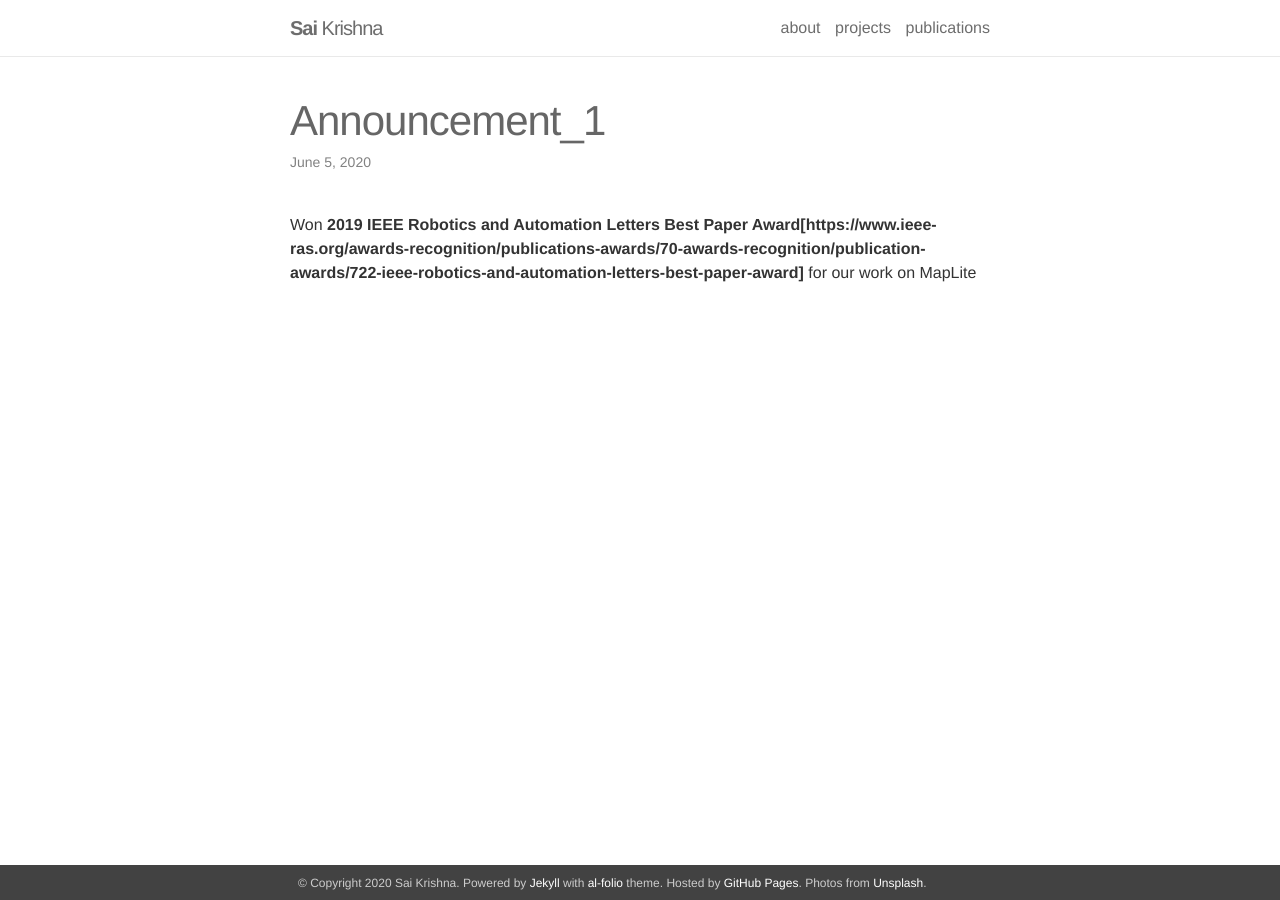
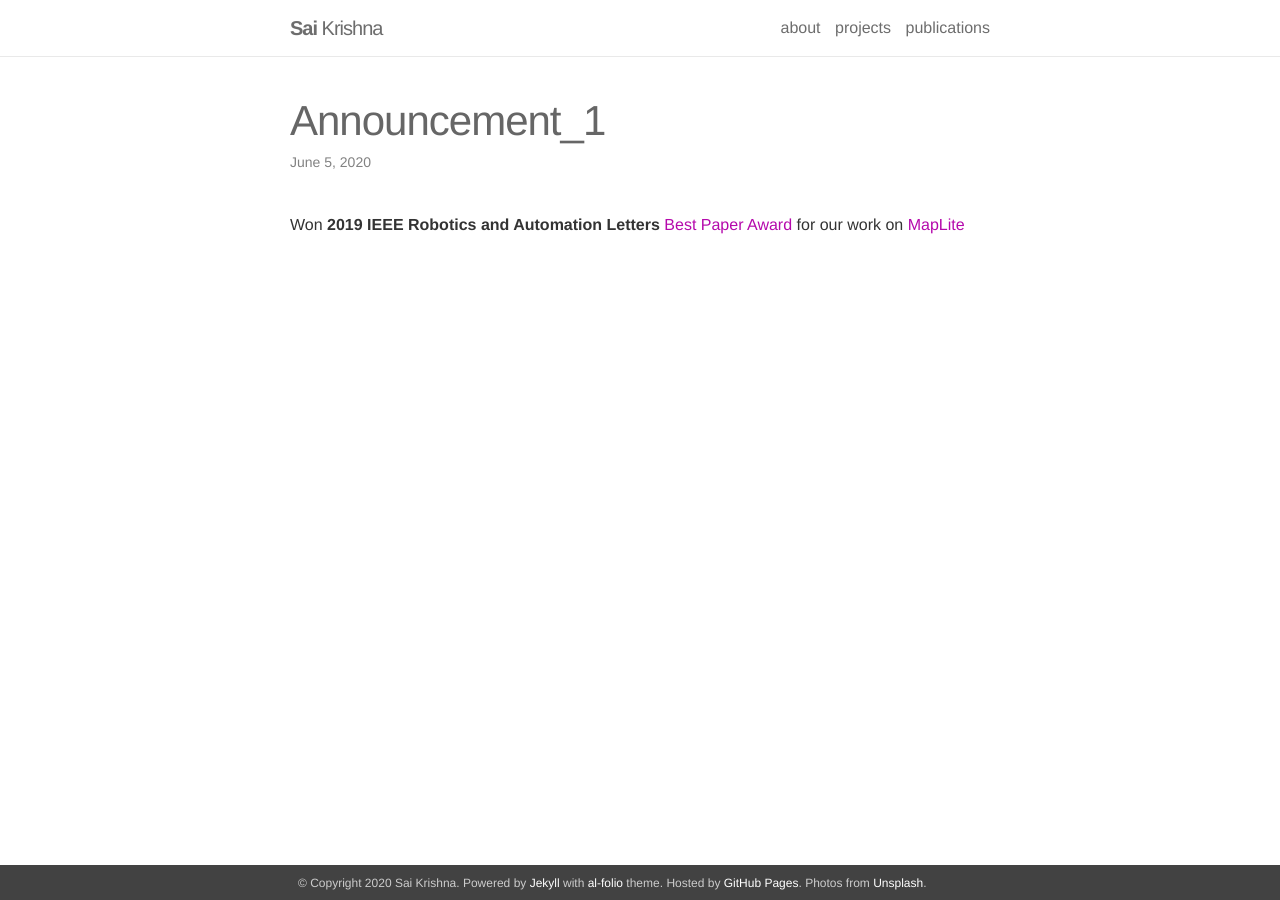
Before and after one commit to saikrishna-1996/saikrishna-1996.github.io, a Jekyll site: the page built from _news/announcement_1.md, in a window 1280 px wide. Built offline with Jekyll 4.4.1, drawn with Linux system fonts in a browser that asks for light colours; some of the changed lines change nothing that is shown.

Commit message:
add announcemennt1

```diff
--- a/_news/announcement_1.md
+++ b/_news/announcement_1.md
@@ -4,4 +4,4 @@
 inline: true
 ---
 
-Won **2019 IEEE Robotics and Automation Letters Best Paper Award[https://www.ieee-ras.org/awards-recognition/publications-awards/70-awards-recognition/publication-awards/722-ieee-robotics-and-automation-letters-best-paper-award]** for our work on MapLite
+Won **2019 IEEE Robotics and Automation Letters [Best Paper Award](https://www.ieee-ras.org/awards-recognition/publications-awards/70-awards-recognition/publication-awards/722-ieee-robotics-and-automation-letters-best-paper-award)** for our work on [MapLite](https://ieeexplore.ieee.org/document/8936918)
```
